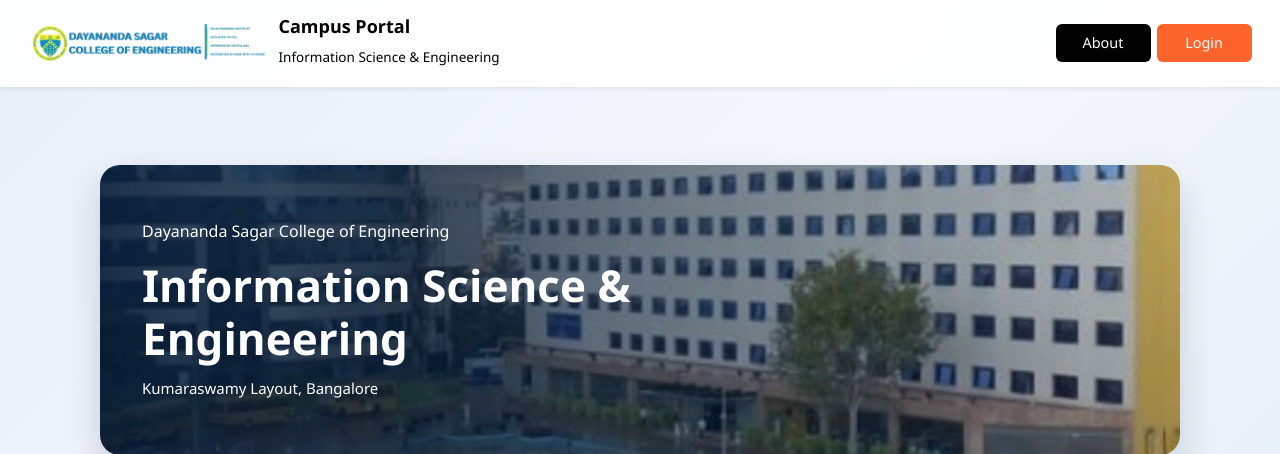
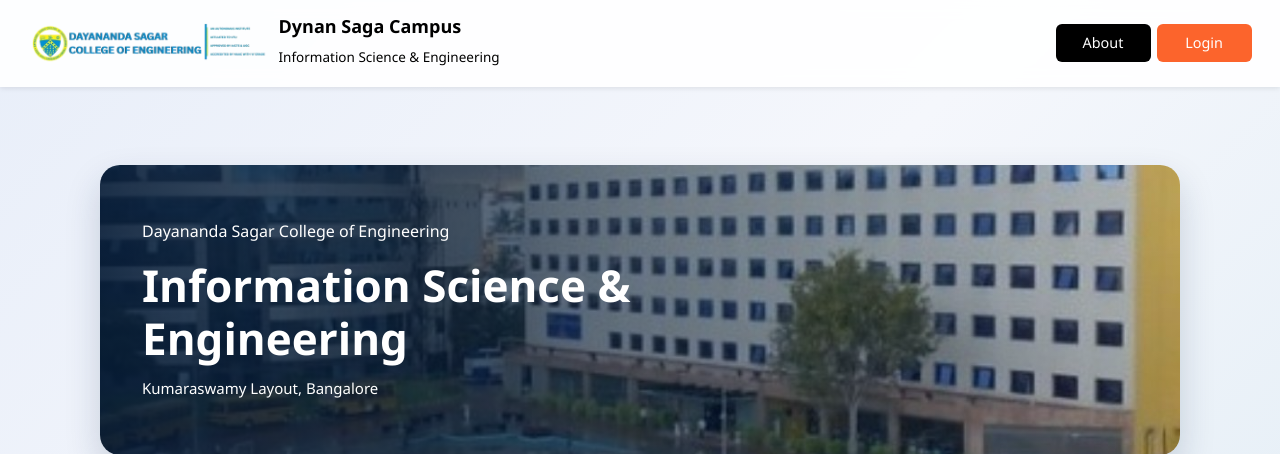
Before and after one commit to harshini2452-us/dayananda-sagar-campus, a Flask app: page / in a window 1280 px wide. Shown: the top 454 px of the page. Run offline with Flask 3, Linux system fonts and the light colour scheme; data that the repository does not hold is empty; some libraries are stand-ins or nearby versions.

Commit message:
Apply Dynan Saga Campus page titles

```diff
--- a/templates/base.html
+++ b/templates/base.html
@@ -4,7 +4,7 @@
 <head>
     <meta charset="UTF-8">
     <meta name="viewport" content="width=device-width, initial-scale=1.0">
-    <title>{% block title %} DSCE Campus Portal {% endblock %}</title>
+    <title>{% block title %} Dynan Saga Campus {% endblock %}</title>
 
     <!-- FONT AWESOME LINK -->
     <link rel="stylesheet" href="https://cdnjs.cloudflare.com/ajax/libs/font-awesome/7.0.1/css/all.min.css" integrity="sha512-2SwdPD6INVrV/lHTZbO2nodKhrnDdJK9/kg2XD1r9uGqPo1cUbujc+IYdlYdEErWNu69gVcYgdxlmVmzTWnetw==" crossorigin="anonymous" referrerpolicy="no-referrer" />
--- a/templates/homepage.html
+++ b/templates/homepage.html
@@ -5,7 +5,7 @@
     <meta charset="UTF-8">
     <meta name="viewport" content="width=device-width, initial-scale=1.0">
 
-    <title>DSCE Campus Portal</title>
+    <title>Dynan Saga Campus</title>
 
     <link href="https://cdn.jsdelivr.net/npm/bootstrap@5.3.8/dist/css/bootstrap.min.css" rel="stylesheet">
     <link rel="stylesheet" href="https://cdn.jsdelivr.net/npm/bootstrap-icons@1.11.1/font/bootstrap-icons.css">
@@ -479,7 +479,7 @@
             <a class="navbar-brand" href="{{ url_for('hello') }}">
                 <img src="{{ url_for('static', filename='images/dsce-logo.png') }}">
                 <div>
-                    <h6><b>Campus Portal</b></h6>
+                    <h6><b>Dynan Saga Campus</b></h6>
                     <small>Information Science &amp; Engineering</small>
                 </div>
             </a>
--- a/templates/loginoption.html
+++ b/templates/loginoption.html
@@ -1,4 +1,4 @@
-{% extends "base.html" %} {% block title %} DSCE Campus Portal {% endblock %} {% block style %} <style>
+{% extends "base.html" %} {% block title %} Dynan Saga Campus {% endblock %} {% block style %} <style>
     .login-heading {
         text-align: center;
         margin: 4vh;
```
